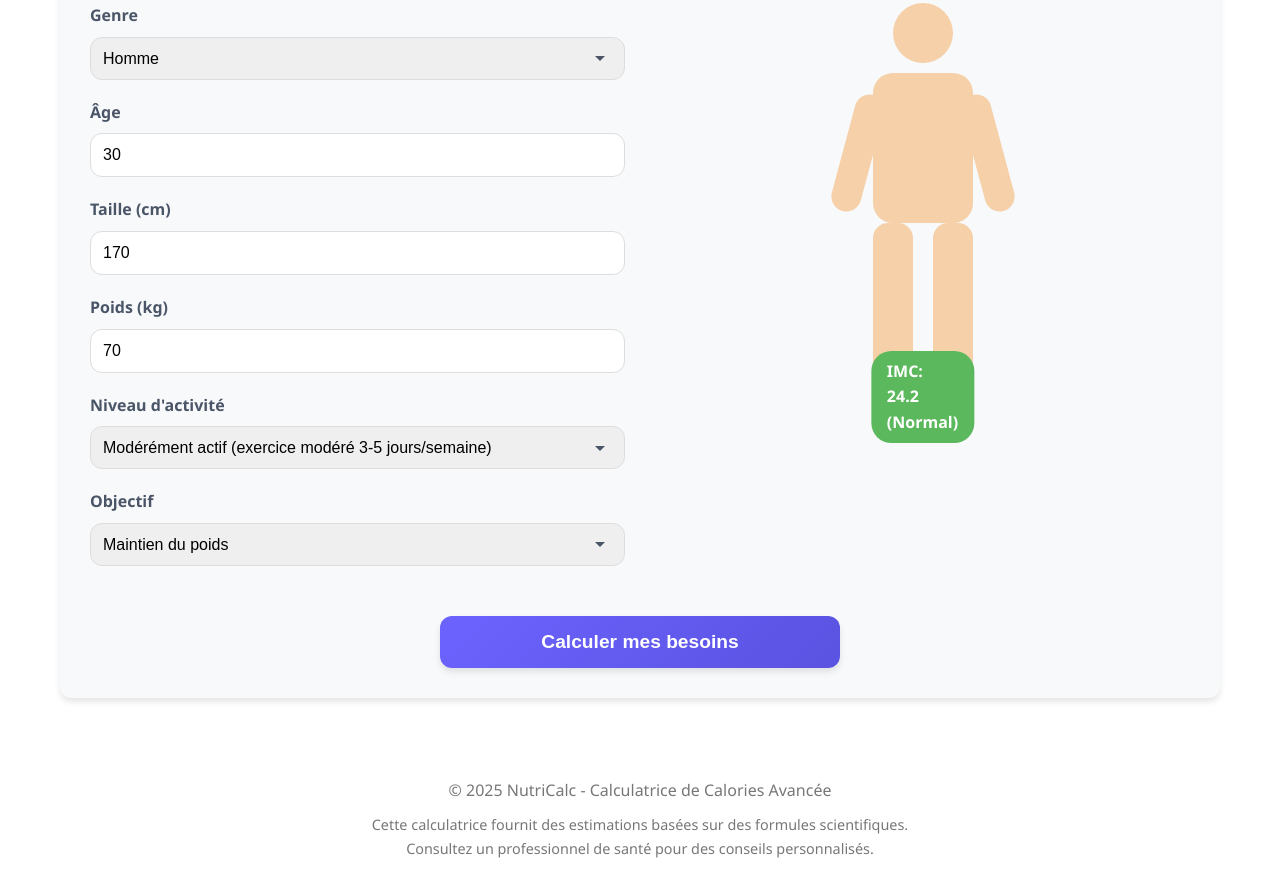
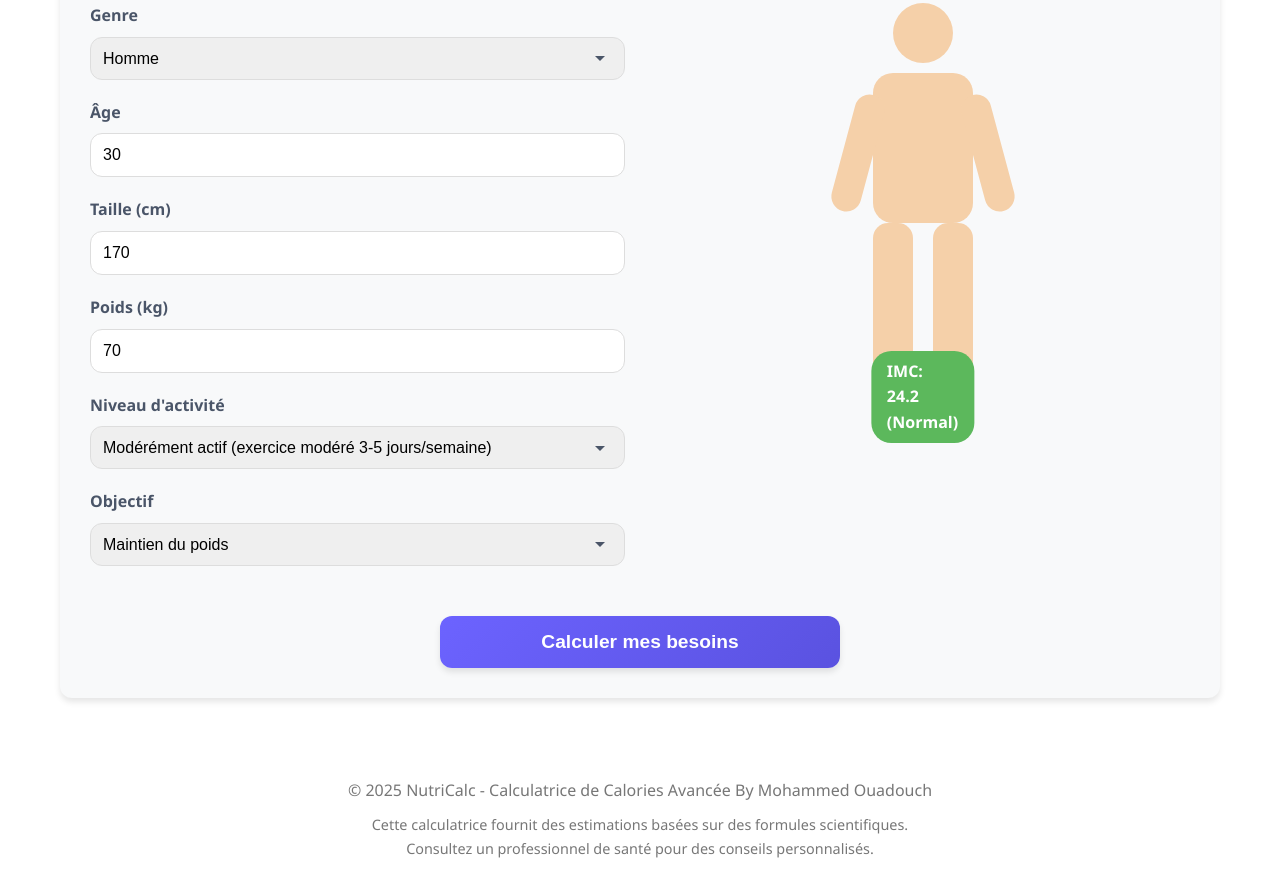
Before and after one commit to mohammedouadouch/Calculatrice-de-Calories, a plain HTML site: page index.html in a window 1280 px wide. Shown: the part 371-1267 px from the top of the page. Drawn offline with nearby package versions, Linux system fonts and the light colour scheme.

Commit message:
Update index.html

```diff
--- a/index.html
+++ b/index.html
@@ -256,7 +256,7 @@
         </main>
 
         <footer>
-            <p>&copy; 2025 NutriCalc - Calculatrice de Calories Avancée</p>
+            <p>&copy; 2025 NutriCalc - Calculatrice de Calories Avancée By Mohammed Ouadouch </p>
             <p class="disclaimer">Cette calculatrice fournit des estimations basées sur des formules scientifiques. Consultez un professionnel de santé pour des conseils personnalisés.</p>
         </footer>
     </div>
```
